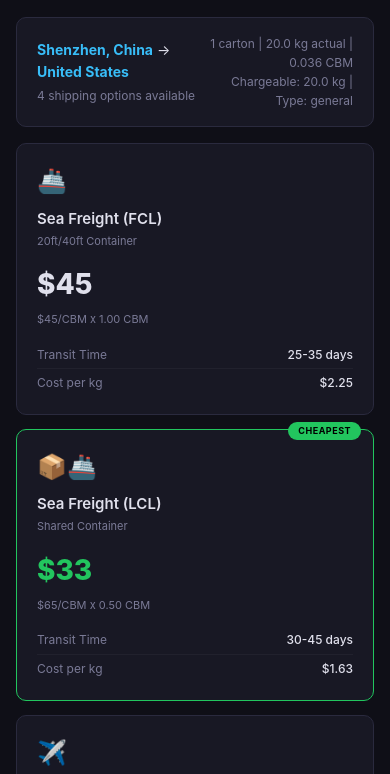
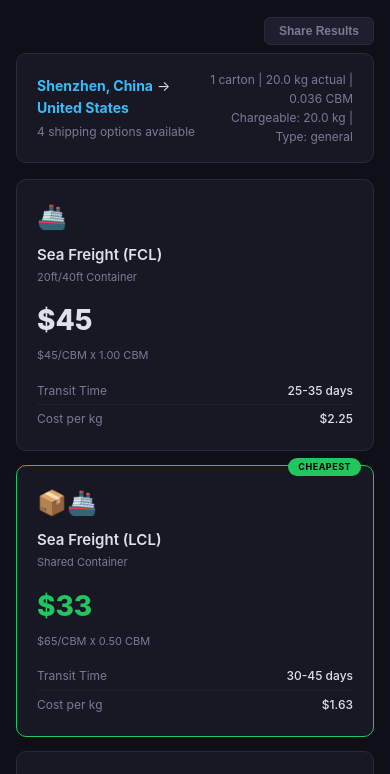
Before and after one commit to itsukiken1/shipcalc, a plain HTML site: page index.html in a window 390 px wide. Both pictures are taken after a click on the button "Estimate Shipping Cost". Shown: the part 529-1303 px from the top of the page. Drawn offline with Linux system fonts and the light colour scheme.

Commit message:
Add share button to shipping results
Generates shareable text with route, cheapest and fastest options.
Uses Web Share API on mobile, clipboard fallback on desktop.
Includes ShipCalc URL for viral loop.

Co-Authored-By: Claude Opus 4.6 <noreply@anthropic.com>

```diff
--- a/index.html
+++ b/index.html
@@ -335,6 +335,9 @@ tr:hover td { background: rgba(14,165,233,0.04); }
     <div class="disclaimer">
       These are estimated rates for planning purposes. Actual rates vary by carrier, season, and specific goods. Get formal quotes from freight forwarders for exact pricing.
     </div>
+    <div style="display:flex;justify-content:flex-end;gap:8px;margin-bottom:8px;">
+      <button class="btn" style="padding:6px 14px;font-size:12px;background:var(--surface2);border:1px solid var(--border);color:var(--text2);border-radius:6px;cursor:pointer;" onclick="shareShipping()">Share Results</button>
+    </div>
     <div class="route-header" id="routeHeader"></div>
     <div class="options-grid" id="optionsGrid"></div>
     <div class="comparison">
@@ -593,6 +596,36 @@ function renderResults(origin, dest, totalWeight, totalCBM, chargeableWeight, ca
 
   document.getElementById('results').scrollIntoView({ behavior: 'smooth', block: 'start' });
 }
+
+function shareShipping() {
+  const header = document.getElementById('routeHeader');
+  if (!header || !header.textContent.trim()) return;
+  const route = header.querySelector('.route-info strong');
+  const dest = header.querySelectorAll('.route-info strong')[1];
+  const cards = document.querySelectorAll('.option-card');
+  let cheapest = '', fastest = '';
+  cards.forEach(c => {
+    const badge = c.querySelector('.option-badge');
+    const name = c.querySelector('.option-name');
+    const price = c.querySelector('.option-price');
+    if (badge && badge.textContent.includes('Cheapest') && name && price) cheapest = `${name.textContent}: ${price.textContent}`;
+    if (badge && badge.textContent.includes('Fastest') && name && price) fastest = `${name.textContent}: ${price.textContent}`;
+    if (badge && badge.textContent.includes('Best Value') && name && price) { cheapest = `${name.textContent}: ${price.textContent}`; fastest = cheapest; }
+  });
+  const text = `Shipping from China to ${dest ? dest.textContent : '?'}:\n` +
+    (cheapest ? `Cheapest: ${cheapest}\n` : '') +
+    (fastest && fastest !== cheapest ? `Fastest: ${fastest}\n` : '') +
+    `\nFree calculator: https://itsukiken1.github.io/shipcalc/`;
+  if (navigator.share) {
+    navigator.share({ title: 'ShipCalc Results', text }).catch(() => {});
+  } else {
+    navigator.clipboard.writeText(text).then(() => {
+      const btn = event.target;
+      btn.textContent = 'Copied!';
+      setTimeout(() => btn.textContent = 'Share Results', 1500);
+    });
+  }
+}
 </script>
 
 <section style="max-width:800px;margin:60px auto;padding:0 20px;color:var(--text)">
```
